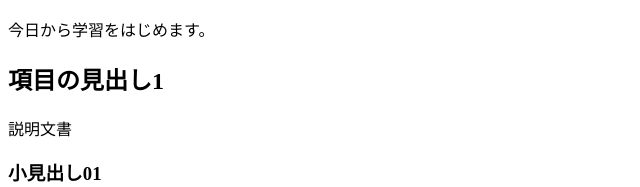
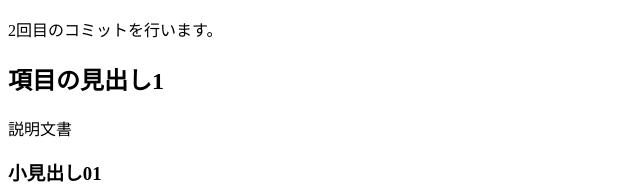
Before and after one commit to Tomoki-Seguchi/Lesson01_Test, a plain HTML site: page index.html in a window 1280 px wide. Shown: the part 506-693 px from the top of the page, 0-640 px from the left. Drawn offline with Linux system fonts and the light colour scheme.

Commit message:
2回目のコミットです

```diff
--- a/index.html
+++ b/index.html
@@ -8,7 +8,7 @@
 <body>
     <h1>初めてのサイト制作 Gitの学習を始めました</h1>
     <img src="img/abc.jpg" alt="家族旅行">
-    <p>今日から学習をはじめます。</p>
+    <p>2回目のコミットを行います。</p>
 
     <h2>項目の見出し1</h2>
     <p>説明文書</p>
```
